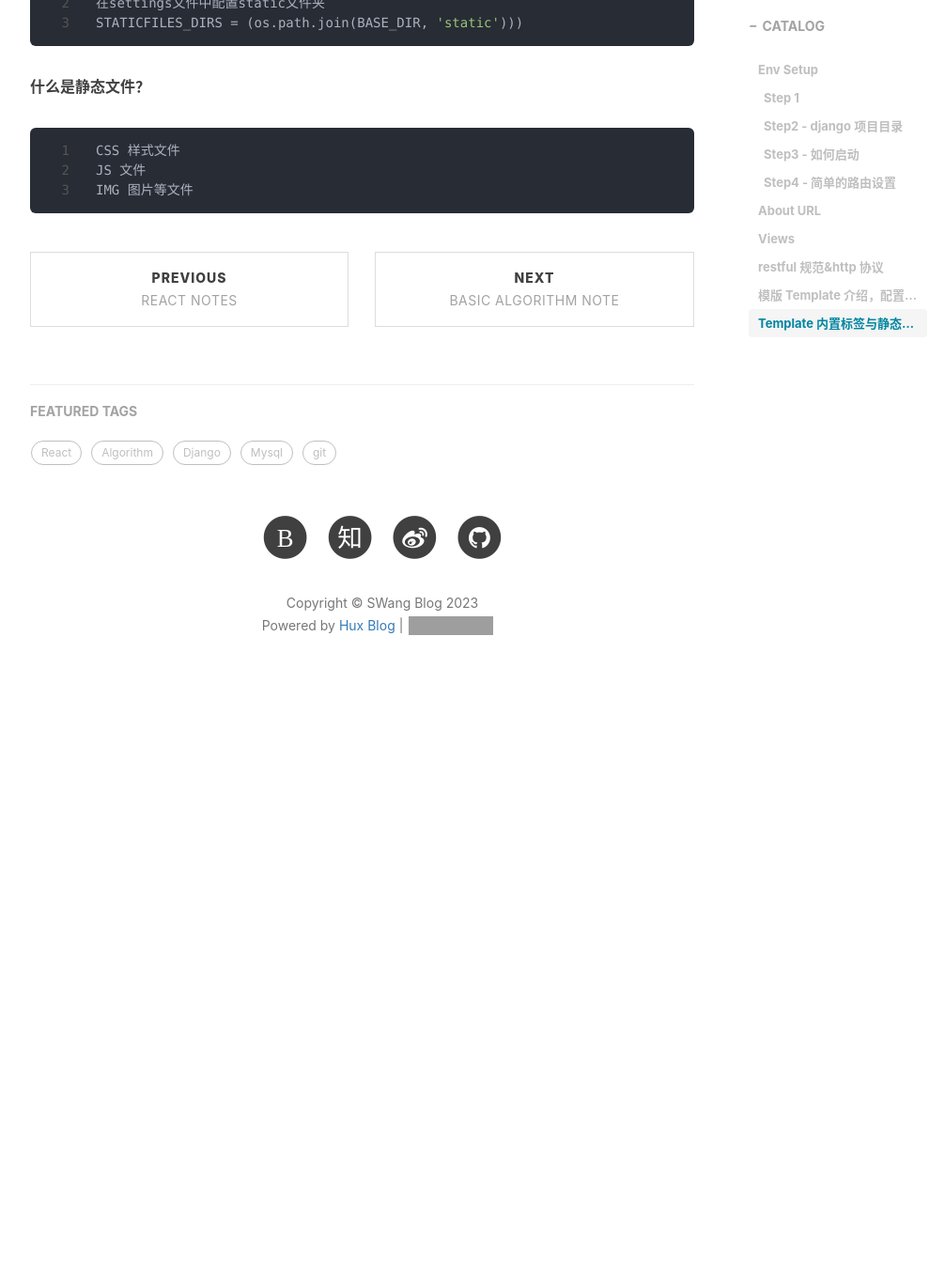
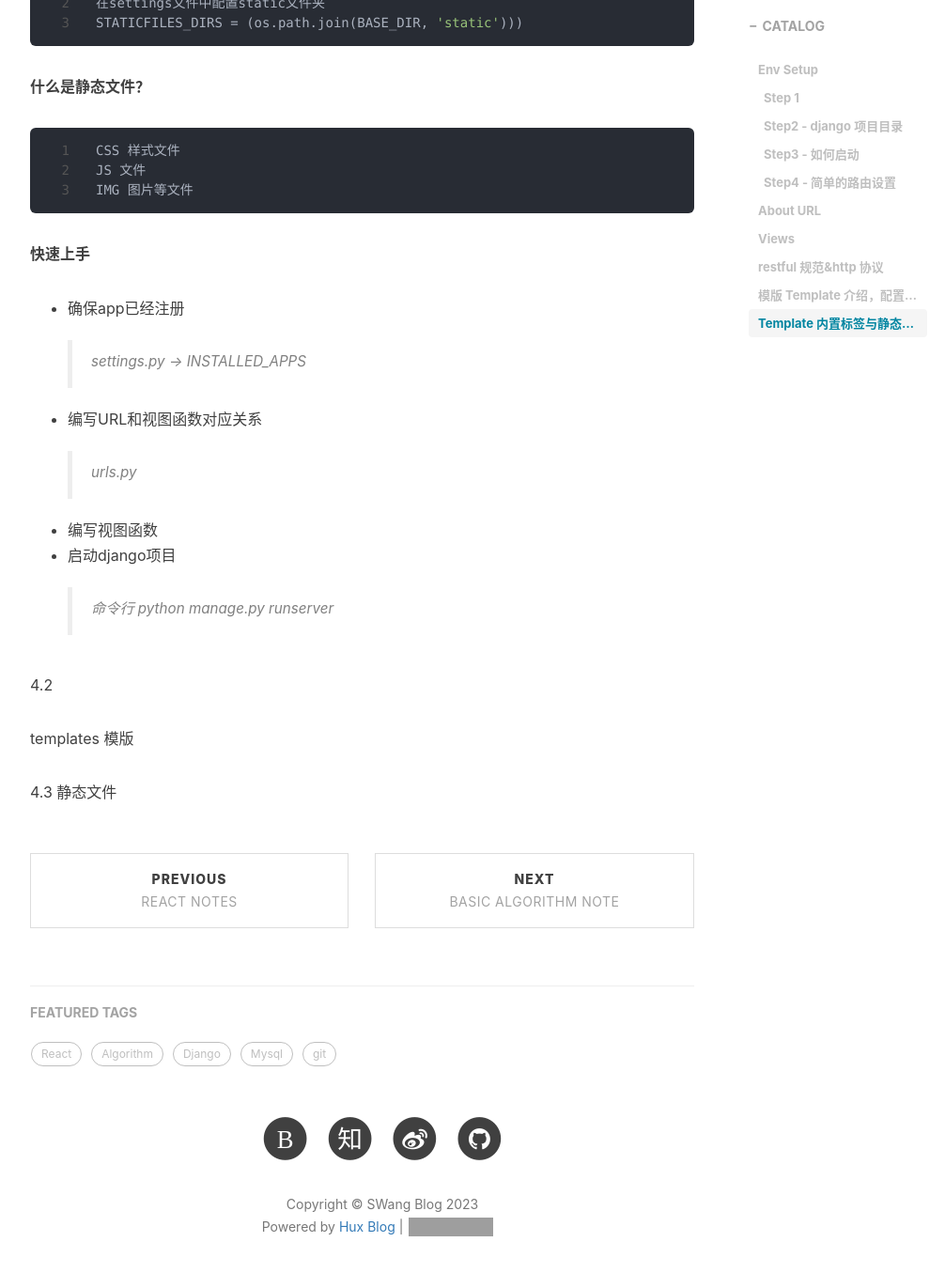
Before and after one commit to ShengyuanWang/ShengyuanWang.github.io, a Jekyll site: the page built from _posts/2023-01-13-django-note.md, in a window 1280 px wide and 1400 px high, scrolled down 8388 px. Shown: the top 1355 px of the window at 94% size, without its empty margins (233-1239 px from the left). Built offline with Jekyll 4.4.1, drawn with Linux system fonts in a browser that asks for light colours; nearby versions of some CDN libraries; comment, search, counter and statistics services are not loaded; before the commit the page ends 9158 px from its top, so only the background shows below that; grey boxes are pictures that could not be loaded.

Commit message:
update cv

````diff
--- a/_posts/2023-01-13-django-note.md
+++ b/_posts/2023-01-13-django-note.md
@@ -326,3 +326,18 @@ CSS 样式文件
 JS 文件
 IMG 图片等文件
 ```
+**快速上手**
+- 确保app已经注册
+> settings.py -> INSTALLED_APPS
+- 编写URL和视图函数对应关系
+> urls.py
+- 编写视图函数
+- 启动django项目
+> 命令行 python manage.py runserver
+
+4.2
+
+templates 模版
+
+4.3
+静态文件
````
Also changed, not shown: _includes/about/en.md (+49 -0 lines).
